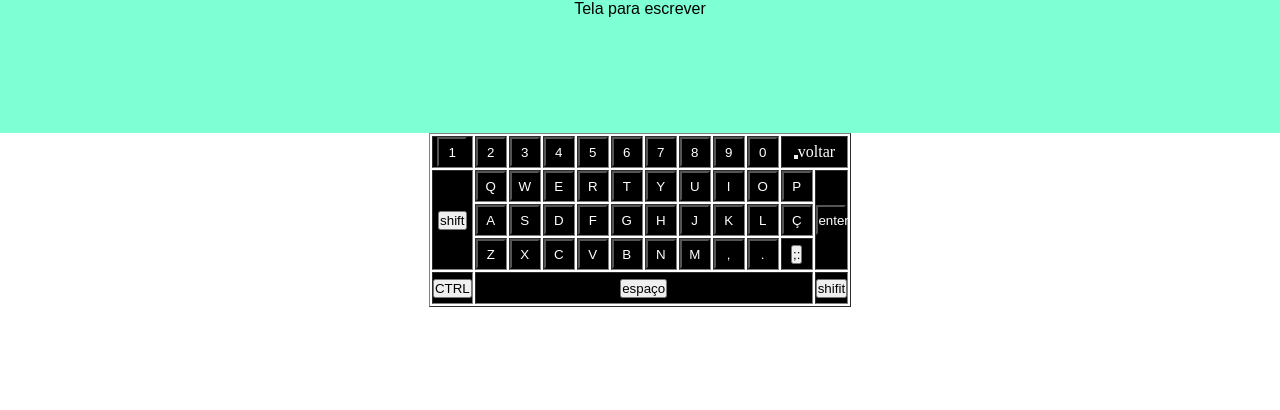
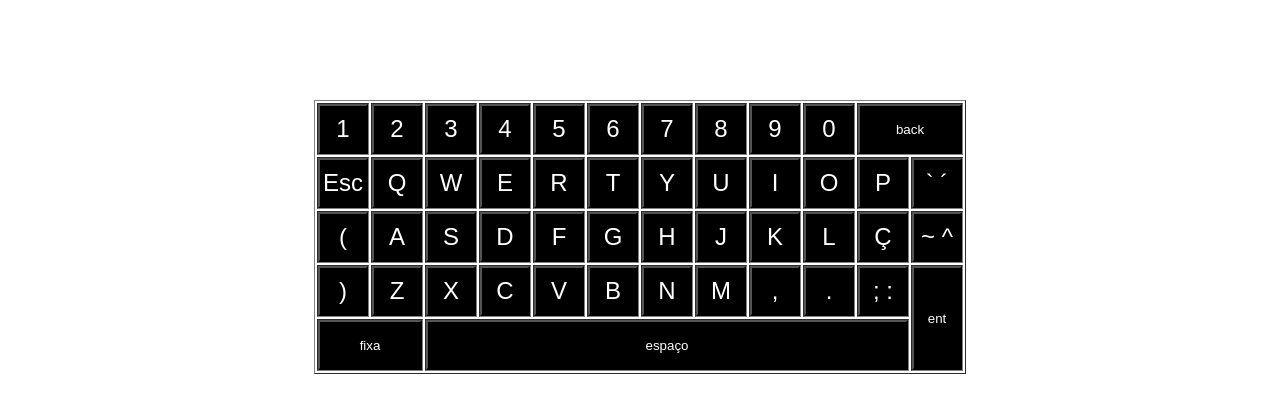
Before and after one commit to EderDSouza/Teclado_Virtual, a plain HTML site: page index.html in a window 1280 px wide. Drawn offline with Linux system fonts and the light colour scheme.

Commit message:
ajustando botoes

```diff
--- a/css/estilo.css
+++ b/css/estilo.css
@@ -1,36 +1,58 @@
 * {
     margin: 0;
     padding: 0;
+
 }
+
 #tela {
-    background-color: aquamarine;
-    text-align: center;
+
+    line-height: center;
+    text-align: left;
     height: auto;
     font-family: Arial, Helvetica, sans-serif;
+    font-size: 2em;
 
 }
 #tela-resposta{
     width: auto;
-    height: 100pt;
+    height: auto;
+
 }
 #container_div{
+   margin-top: 100px;
     display: flex;
     justify-content: center;
 
+
 }
 .botoes{
-    width: 30px;
-    height: 30px;
+    width: 50px;
+    height: 50px;
     background: black;
     color: white;
+    font-size: 1.5em;
+}
+header{
+    width: 800px;
+    margin-left: 300px;
+    background-color: rgb(218, 211, 211);
+
 }
 table{
     text-align: center;
 
 }
 td{
-    height: 30px;
-    width: 30px;
+    height: 50px;
+    width: 50px;
+
+}
+
+/* botoes especiais*/
+
+.btnVoltar, .btnEspaco, .btnFixa ,.btnEnter{
+    width: 100%;
+    height: 100%;
     background: black;
     color: white;
 }
--- a/index.html
+++ b/index.html
@@ -10,7 +10,7 @@
 </head>
 <body>
     <header id="tela">
-        <div id="tela-resposta" value="q1">Tela para escrever</div>
+        <div id="tela-resposta" value="q1"></div>
     </header>
     <main id="container_teclado">
         <div id="container_div">
@@ -27,53 +27,61 @@
                 <td><button class="botoes" type="button" onclick="teclaNumero('8')">8</button></td>
                 <td><button class="botoes" type="button" onclick="teclaNumero('9')">9</button></td>
                 <td><button class="botoes" type="button" onclick="teclaNumero('0')">0</button></td>
-                <td colspan="2"><button ></button>voltar</td>
+                <td colspan="2"><button class="btnVoltar" type="button" onclick="voltar()" > back</button></td>
             </tr>
             <tr>
-                <td rowspan="3"><button>shift</button></td>
-                <td><button class="botoes" type="button" onclick="clicar('Q')">Q</button></td>
-                <td><button class="botoes" type="button" onclick="clicar('W')">W</button></td>
-                <td><button class="botoes" type="button" onclick="clicar('E')">E</button></td>
-                <td><button class="botoes" type="button" onclick="clicar('R')">R</button></td>
-                <td><button class="botoes" type="button" onclick="clicar('T')">T</button></td>
-                <td><button class="botoes" type="button" onclick="clicar('Y')">Y</button></td>
-                <td><button class="botoes" type="button" onclick="clicar('U')">U</button></td>
-                <td><button class="botoes" type="button" onclick="clicar('I')">I</button></td>
-                <td><button class="botoes" type="button" onclick="clicar('O')">O</button></td>
-                <td><button class="botoes" type="button" onclick="clicar('P')">P</button></td>
-                <td rowspan="3"><button class="botoes" type="button" >enter</button></td>
+
+                <td><button class="botoes" type="button" onclick="clean('')">Esc</button></td>
+                <td><button class="botoes" type="button" onclick="clicar('q')">Q</button></td>
+                <td><button class="botoes" type="button" onclick="clicar('w')">W</button></td>
+                <td><button class="botoes" type="button" onclick="clicar('e')">E</button></td>
+                <td><button class="botoes" type="button" onclick="clicar('r')">R</button></td>
+                <td><button class="botoes" type="button" onclick="clicar('t')">T</button></td>
+                <td><button class="botoes" type="button" onclick="clicar('y')">Y</button></td>
+                <td><button class="botoes" type="button" onclick="clicar('u')">U</button></td>
+                <td><button class="botoes" type="button" onclick="clicar('i')">I</button></td>
+                <td><button class="botoes" type="button" onclick="clicar('o')">O</button></td>
+                <td><button class="botoes" type="button" onclick="clicar('p')">P</button></td>
+                <td><button class="botoes" type="button" onclick="clicar('')">` ´</button></td>
+
+
             </tr>
             <tr>
-                <td><button class="botoes" type="button" onclick="clicar('A')">A</button></td>
-                <td><button class="botoes" type="button" onclick="clicar('S')">S</button></td>
-                <td><button class="botoes" type="button" onclick="clicar('D')">D</button></td>
-                <td><button class="botoes" type="button" onclick="clicar('F')">F</button></td>
-                <td><button class="botoes" type="button" onclick="clicar('G')">G</button></td>
-                <td><button class="botoes" type="button" onclick="clicar('H')">H</button></td>
-                <td><button class="botoes" type="button" onclick="clicar('J')">J</button></td>
-                <td><button class="botoes" type="button" onclick="clicar('K')">K</button></td>
-                <td><button class="botoes" type="button" onclick="clicar('L')">L</button></td>
-                <td><button class="botoes" type="button" onclick="clicar('Ç')">Ç</button></td>
+                <td><button class="botoes" type="button" onclick="clicar('')">(</button></td>
+                <td><button class="botoes" type="button" onclick="clicar('a')">A</button></td>
+                <td><button class="botoes" type="button" onclick="clicar('s')">S</button></td>
+                <td><button class="botoes" type="button" onclick="clicar('d')">D</button></td>
+                <td><button class="botoes" type="button" onclick="clicar('f')">F</button></td>
+                <td><button class="botoes" type="button" onclick="clicar('g')">G</button></td>
+                <td><button class="botoes" type="button" onclick="clicar('h')">H</button></td>
+                <td><button class="botoes" type="button" onclick="clicar('j')">J</button></td>
+                <td><button class="botoes" type="button" onclick="clicar('k')">K</button></td>
+                <td><button class="botoes" type="button" onclick="clicar('l')">L</button></td>
+                <td><button class="botoes" type="button" onclick="clicar('ç')">Ç</button></td>
+                <td><button class="botoes" type="button" onclick="clicar('')">~ ^</button></td>
+
 
             </tr>
             <tr>
 
-                <td><button class="botoes" type="button" onclick="clicar('Z')">Z</button></td>
-                <td><button class="botoes" type="button" onclick="clicar('X')">X</button></td>
-                <td><button class="botoes" type="button" onclick="clicar('C')">C</button></td>
-                <td><button class="botoes" type="button" onclick="clicar('V')">V</button></td>
-                <td><button class="botoes" type="button" onclick="clicar('B')">B</button></td>
-                <td><button class="botoes" type="button" onclick="clicar('N')">N</button></td>
-                <td><button class="botoes" type="button" onclick="clicar('M')">M</button></td>
+                <td><button class="botoes" type="button" onclick="clicar(' ')">)</button></td>
+                <td><button class="botoes" type="button" onclick="clicar('z')">Z</button></td>
+                <td><button class="botoes" type="button" onclick="clicar('x')">X</button></td>
+                <td><button class="botoes" type="button" onclick="clicar('c')">C</button></td>
+                <td><button class="botoes" type="button" onclick="clicar('v')">V</button></td>
+                <td><button class="botoes" type="button" onclick="clicar('b')">B</button></td>
+                <td><button class="botoes" type="button" onclick="clicar('n')">N</button></td>
+                <td><button class="botoes" type="button" onclick="clicar('m')">M</button></td>
                 <td><button class="botoes" type="button" onclick="clicar(',')">,</button></td>
                 <td><button class="botoes" type="button" onclick="clicar('.')">.</button></td>
-                <td><button>;:</button></td>
+                <td><button class="botoes" type="button" onclick="clicar('')">; :</button></td>
+                <td rowspan="2"><button class="btnEnter" type="button" onclick="clicar('<br>')" > ent</button></td>
 
             </tr>
             <tr>
-                <td><button>CTRL</button></td>
-                <td colspan="10"><button>espaço</button></td>
-                <td><button>shifit</button></td>
+                <td colspan="2"><button class="btnFixa" type="button" onclick="clicarFixa()">fixa</button></td>
+                <td colspan="9"><button class="btnEspaco" type="button" onclick="clicar(' ')">espaço</button></td>
+
             </tr>
 
         </table>
--- a/script.js
+++ b/script.js
@@ -3,6 +3,7 @@
 function clicar(strin){
     var guardaStrin=window.document.getElementById("tela-resposta").innerHTML;
     window.document.getElementById("tela-resposta").innerHTML=guardaStrin + strin;
+
 
 }
 
@@ -11,7 +12,17 @@ function teclaNumero(num){
     window.document.getElementById("tela-resposta").innerHTML=guardaNumero + num;
 }
 
-reset.addEventListener("tela-resposta", function()
-{
+function voltar( ){
+    var voltarcaracter = window.document.getElementById("tela-resposta").innerHTML;
+    window.document.getElementById("tela-resposta").innerHTML=voltarcaracter.substring(0,voltarcaracter.length-1);
+}
 
-});
+function clicarFixa(){
+
+
+}
+function clean(){
+    var limparparacteres= window.document.getElementById("tela-resposta").innerHTML= "";
+
+
+}
```
